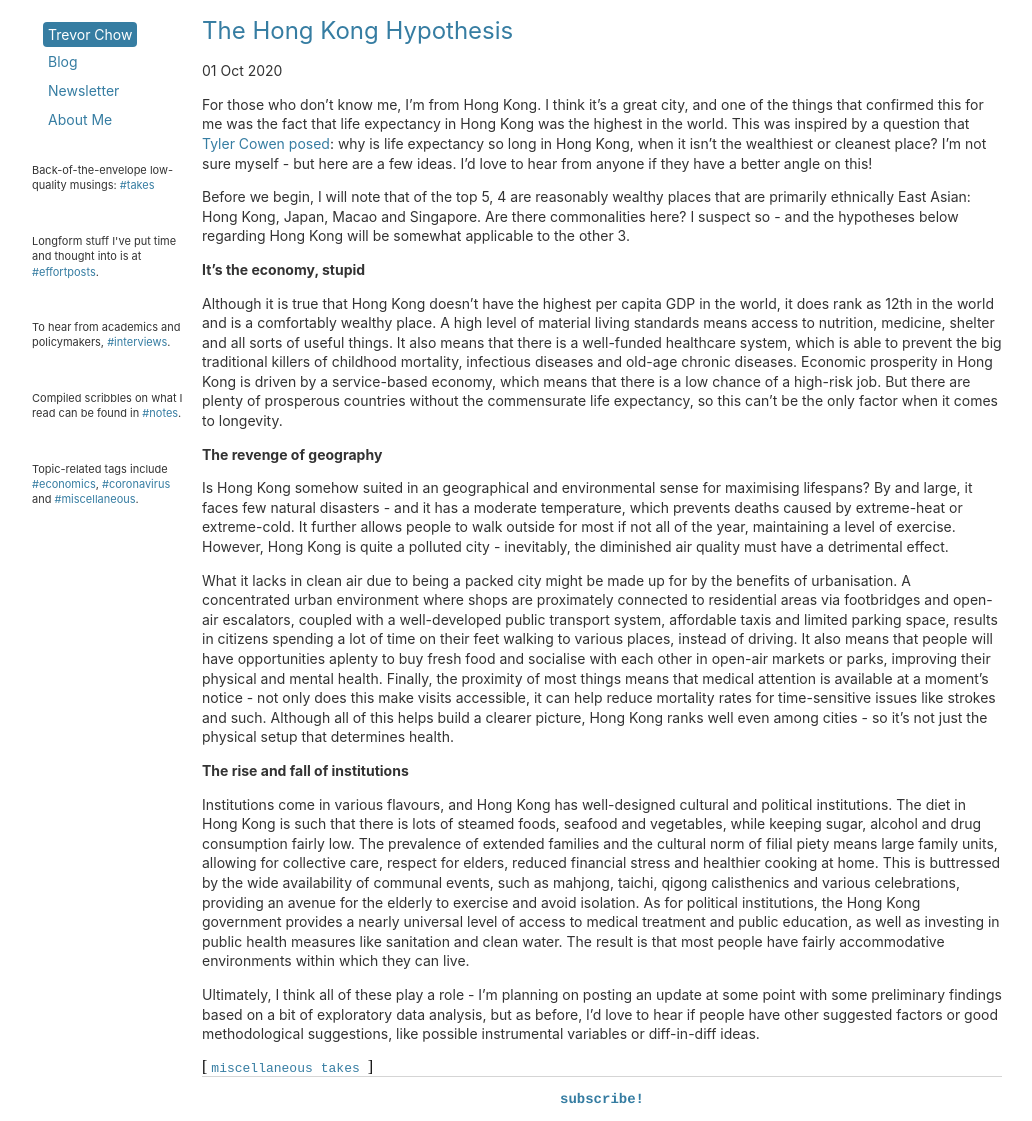
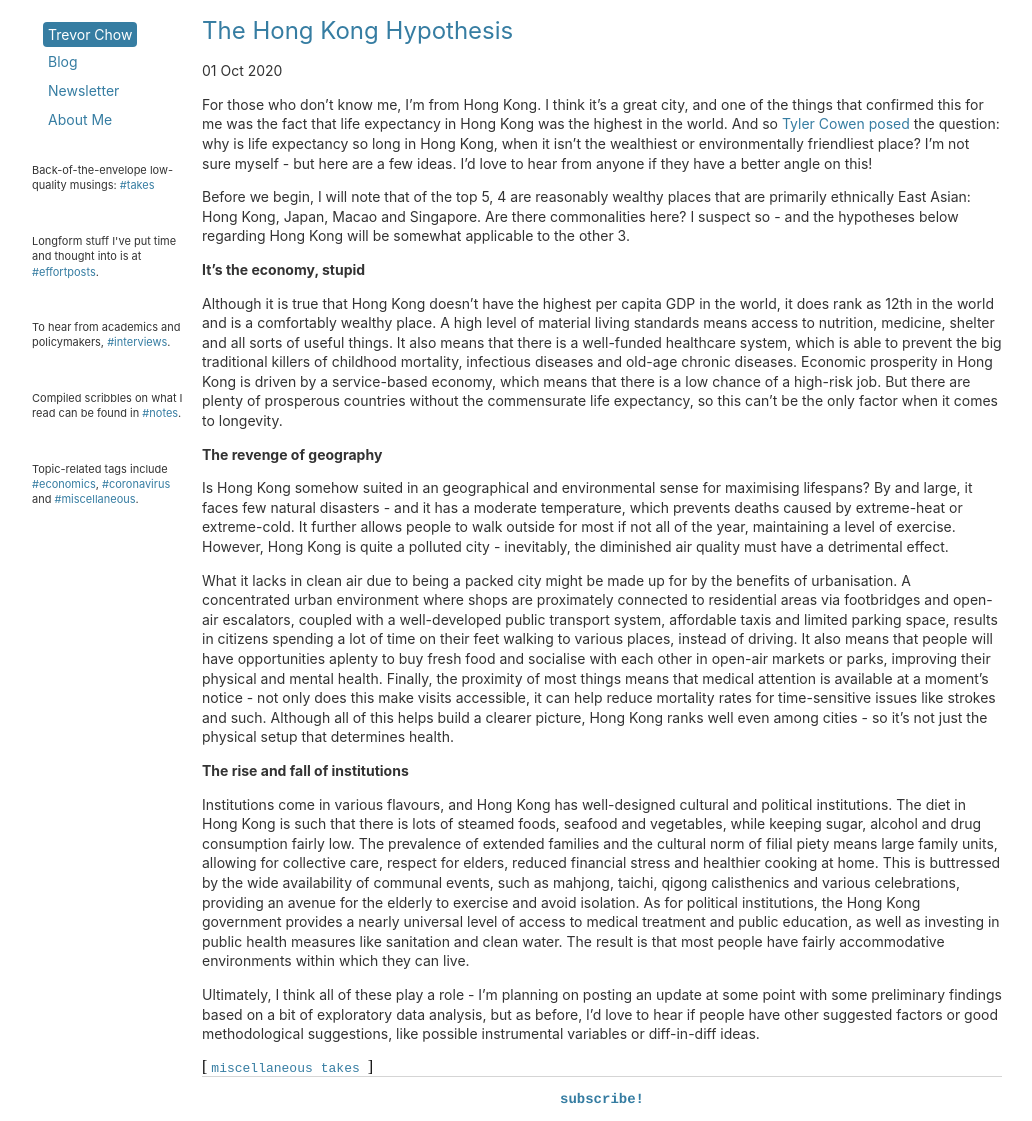
Before and after one commit to tmychow/tmychow.github.io, a Jekyll site: the page built from _posts/2020-10-01-the-hong-kong-hypothesis.md, in a window 1280 px wide and 1121 px high. Shown: the whole window, without its empty margins (28-1060 px from the left). Built offline with Jekyll 4.4.1, drawn with Linux system fonts in a browser that asks for light colours.

Commit message:
Update 2020-10-01-the-hong-kong-hypothesis.md

```diff
--- a/_posts/2020-10-01-the-hong-kong-hypothesis.md
+++ b/_posts/2020-10-01-the-hong-kong-hypothesis.md
@@ -5,7 +5,7 @@ date: 2020-10-01
 tags: miscellaneous takes
 ---
 
-For those who don't know me, I'm from Hong Kong. I think it's a great city, and one of the things that confirmed this for me was the fact that life expectancy in Hong Kong was the highest in the world. This was inspired by a question that [Tyler Cowen posed](https://marginalrevolution.com/marginalrevolution/2019/12/work-on-these-things.html): why is life expectancy so long in Hong Kong, when it isn't the wealthiest or cleanest place? I'm not sure myself - but here are a few ideas. I'd love to hear from anyone if they have a better angle on this!
+For those who don't know me, I'm from Hong Kong. I think it's a great city, and one of the things that confirmed this for me was the fact that life expectancy in Hong Kong was the highest in the world. And so [Tyler Cowen posed](https://marginalrevolution.com/marginalrevolution/2019/12/work-on-these-things.html) the question: why is life expectancy so long in Hong Kong, when it isn't the wealthiest or environmentally friendliest place? I'm not sure myself - but here are a few ideas. I'd love to hear from anyone if they have a better angle on this!
 
 Before we begin, I will note that of the top 5, 4 are reasonably wealthy places that are primarily ethnically East Asian: Hong Kong, Japan, Macao and Singapore. Are there commonalities here? I suspect so - and the hypotheses below regarding Hong Kong will be somewhat applicable to the other 3.
 
```
